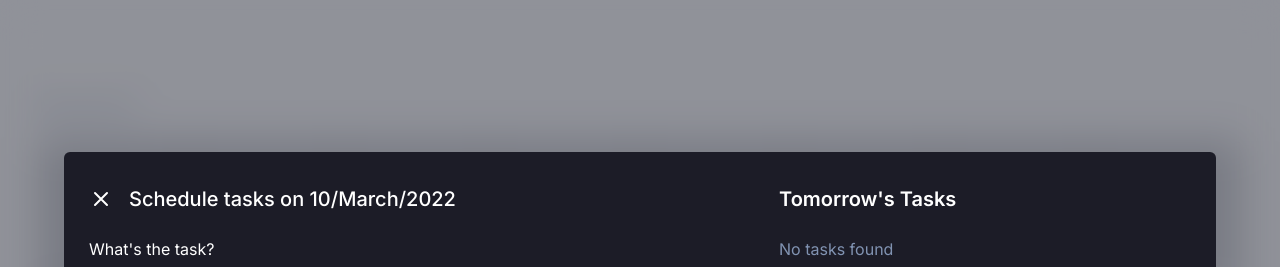
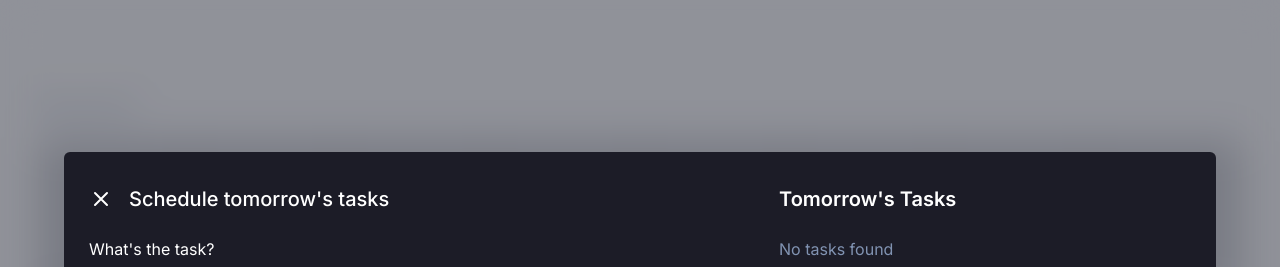
Before and after one commit to ruthv1k/ingen, a Next.js app: page / in a window 1280 px wide. Both pictures are taken after a click on the button "10". Shown: the top 267 px of the page. Built offline with nearby package versions, Linux system fonts and the light colour scheme.

Commit message:
I-1: Update heading in popup
- Changed heading to show today and tomorrow instead of date by tracking the current date

```diff
--- a/components/popup.tsx
+++ b/components/popup.tsx
@@ -2,6 +2,7 @@ import { useEffect, useReducer } from 'react'
 
 import { Task } from '@/types/task'
 import Tasks from 'components/tasks'
+import useCalendar from '@/helpers/useCalendar'
 
 interface Props {
   popup: {
@@ -56,6 +57,8 @@ const Popup: React.FC<Props> = ({
   }
 
   const [form, setForm] = useReducer(reducer, initialState)
+  const { today } = useCalendar()
+  const formattedDate = parseInt(popup.date.split('/')[0])
 
   function setTaskTitle(e: React.ChangeEvent<HTMLInputElement>): void {
     let taskTitle = (e.target as HTMLInputElement).value
@@ -106,7 +109,11 @@ const Popup: React.FC<Props> = ({
               </svg>
             </button>
             <h3 className="ml-4 text-xl font-medium dark:text-dark-theme-heading">
-              Schedule tasks on {popup.date}
+              {formattedDate === today
+                ? `Schedule today's tasks`
+                : formattedDate === today + 1
+                ? `Schedule tomorrow's tasks`
+                : `Schedule tasks on ${popup.date}`}
             </h3>
           </div>
 
```
